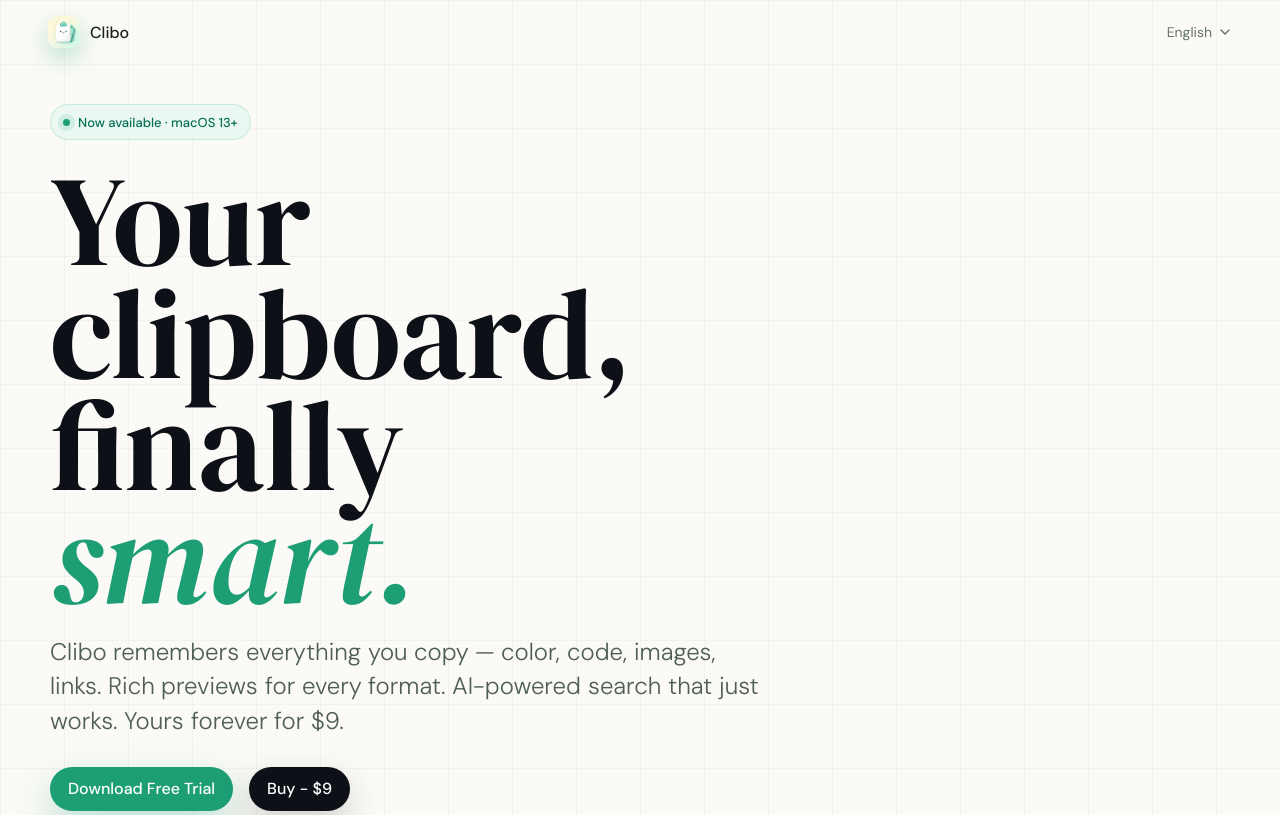
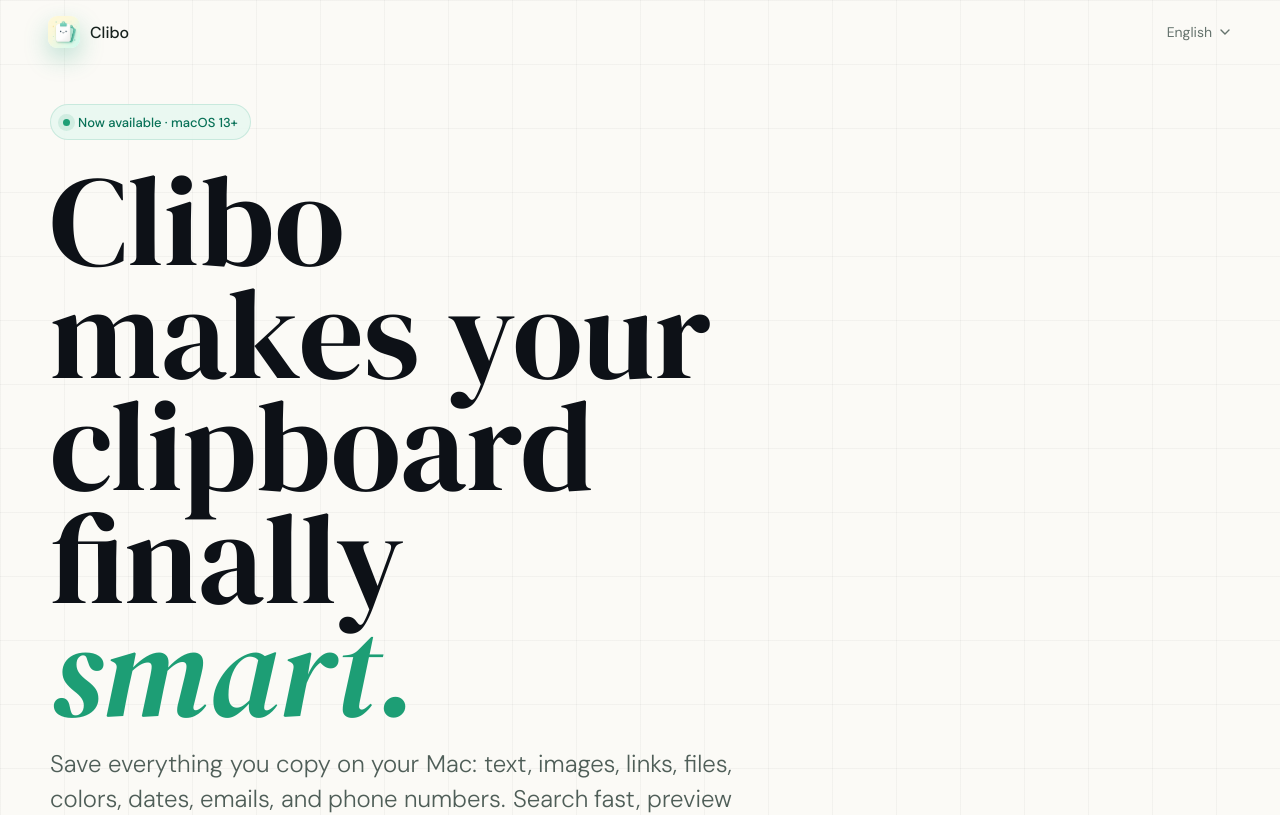
Before and after one commit to 08820048/Clibo_Site, a React (Vite) app: page / in a window 1280 px wide. Shown: the top 815 px of the page. Built offline with nearby package versions, Linux system fonts and the light colour scheme.

Commit message:
Update homepage hero messaging

```diff
--- a/src/components/Footer.jsx
+++ b/src/components/Footer.jsx
@@ -33,7 +33,7 @@
           rel="noopener noreferrer"
         >
           <img
-            alt="Clibo - Your clipboard, finally smart. | Product Hunt"
+            alt="Clibo makes your clipboard finally smart. | Product Hunt"
             width="250"
             height="54"
             src="https://api.producthunt.com/widgets/embed-image/v1/featured.svg?post_id=1159074&theme=light&t=1780319420417"
--- a/src/components/Hero.jsx
+++ b/src/components/Hero.jsx
@@ -5,41 +5,51 @@
 
 const HERO_TITLE = {
   en: [
-    [{ text: "Your" }],
-    [{ text: "clipboard," }],
+    [{ text: "Clibo" }],
+    [{ text: "makes your" }],
+    [{ text: "clipboard" }],
     [{ text: "finally" }],
     [{ text: "smart.", emphasis: true }],
   ],
-  zh: [[{ text: "剪贴板，" }], [{ text: "终于变" }], [{ text: "聪明了。", emphasis: true }]],
+  zh: [[{ text: "Clibo" }], [{ text: "让剪贴板" }], [{ text: "终于" }], [{ text: "聪明了。", emphasis: true }]],
   ja: [
+    [{ text: "Cliboが" }],
     [{ text: "あなたの" }],
-    [{ text: "クリップボード、" }],
-    [{ text: "ついに" }, { text: "賢く。", emphasis: true }],
+    [{ text: "クリップボードを" }],
+    [{ text: "賢く。", emphasis: true }],
   ],
   ko: [
-    [{ text: "당신의" }],
-    [{ text: "클립보드," }],
-    [{ text: "드디어 " }, { text: "똑똑해지다.", emphasis: true }],
+    [{ text: "Clibo가" }],
+    [{ text: "클립보드를" }],
+    [{ text: "마침내" }],
+    [{ text: "똑똑하게.", emphasis: true }],
   ],
   fr: [
-    [{ text: "Votre" }],
+    [{ text: "Clibo rend" }],
+    [{ text: "votre" }],
     [{ text: "presse-papiers," }],
-    [{ text: "enfin " }, { text: "intelligent.", emphasis: true }],
+    [{ text: "enfin" }],
+    [{ text: "intelligent.", emphasis: true }],
   ],
   de: [
+    [{ text: "Clibo macht" }],
     [{ text: "Ihre" }],
     [{ text: "Zwischenablage," }],
-    [{ text: "endlich " }, { text: "schlau.", emphasis: true }],
+    [{ text: "endlich" }],
+    [{ text: "schlau.", emphasis: true }],
   ],
   it: [
-    [{ text: "La tua" }],
-    [{ text: "clipboard," }],
-    [{ text: "finalmente " }, { text: "intelligente.", emphasis: true }],
+    [{ text: "Clibo rende" }],
+    [{ text: "i tuoi" }],
+    [{ text: "appunti" }],
+    [{ text: "intelligenti.", emphasis: true }],
   ],
   es: [
-    [{ text: "Tu" }],
+    [{ text: "Clibo hace" }],
+    [{ text: "tu" }],
     [{ text: "portapapeles," }],
-    [{ text: "por fin " }, { text: "inteligente.", emphasis: true }],
+    [{ text: "por fin" }],
+    [{ text: "inteligente.", emphasis: true }],
   ],
 };
 
@@ -97,14 +107,14 @@
           <p className="subtitle reveal" style={{ "--delay": "220ms" }}>
             <AnimatedI18nText
               t={{
-                en: "Clibo remembers everything you copy — color, code, images, links. Rich previews for every format. AI-powered search that just works. Yours forever for $9.",
-                zh: "Clibo 记住你复制的一切。多种格式一键预览，快捷高效。 AI 语义搜索秒速召回。一次买断，永久使用。",
-                ja: "Cliboはコピーしたすべてを記憶 — 色、コード、画像、リンク。あらゆる形式のリッチプレビュー。AI検索が自然に機能。$9で永久に。",
-                ko: "Clibo가 복사한 모든 것을 기억합니다 — 색상, 코드, 이미지, 링크. 모든 형식의 리치 미리보기. AI 검색이 자연스럽게 작동. $9로 영구 사용.",
-                fr: "Clibo mémorise tout ce que vous copiez — couleurs, code, images, liens. Aperçus riches pour chaque format. Recherche IA qui fonctionne. À vous pour $9.",
-                de: "Clibo merkt sich alles, was Sie kopieren — Farben, Code, Bilder, Links. Rich-Previews für jedes Format. KI-Suche, die einfach funktioniert. Für $9 für immer Ihre.",
-                it: "Clibo ricorda tutto ciò che copi — colori, codice, immagini, link. Anteprime ricche per ogni formato. Ricerca AI che funziona. Tua per sempre a $9.",
-                es: "Clibo recuerda todo lo que copias — colores, código, imágenes, enlaces. Previsualizaciones enriquecidas para cada formato. Búsqueda con IA que funciona. Tuyo para siempre por $9.",
+                en: "Save everything you copy on your Mac: text, images, links, files, colors, dates, emails, and phone numbers. Search fast, preview richly, and turn copied content into notes, reminders, calendar events, and contacts.",
+                zh: "保存你在 Mac 上复制的一切：文本、图片、链接、文件、颜色、日期、邮箱和电话号码。快速搜索、丰富预览，还能把复制内容变成备忘录、提醒事项、日历事件和联系人。",
+                ja: "Macでコピーしたテキスト、画像、リンク、ファイル、色、日付、メール、電話番号を保存。高速検索、リッチプレビュー、メモ、リマインダー、カレンダー、連絡先への連携まで。",
+                ko: "Mac에서 복사한 텍스트, 이미지, 링크, 파일, 색상, 날짜, 이메일, 전화번호를 저장하세요. 빠르게 검색하고 풍부하게 미리 보며, 메모, 미리 알림, 캘린더, 연락처로 이어집니다.",
+                fr: "Enregistrez tout ce que vous copiez sur Mac : texte, images, liens, fichiers, couleurs, dates, emails et numeros. Recherchez vite, previsualisez mieux, puis creez notes, rappels, evenements et contacts.",
+                de: "Speichern Sie alles, was Sie auf dem Mac kopieren: Text, Bilder, Links, Dateien, Farben, Daten, E-Mails und Telefonnummern. Schnell suchen, reichhaltig ansehen und in Notizen, Erinnerungen, Kalendertermine oder Kontakte verwandeln.",
+                it: "Salva tutto cio che copi sul Mac: testo, immagini, link, file, colori, date, email e numeri di telefono. Cerca in fretta, guarda anteprime ricche e crea note, promemoria, eventi e contatti.",
+                es: "Guarda todo lo que copias en tu Mac: texto, imagenes, enlaces, archivos, colores, fechas, emails y telefonos. Busca rapido, previsualiza mejor y crea notas, recordatorios, eventos y contactos.",
               }}
             />
           </p>
```
